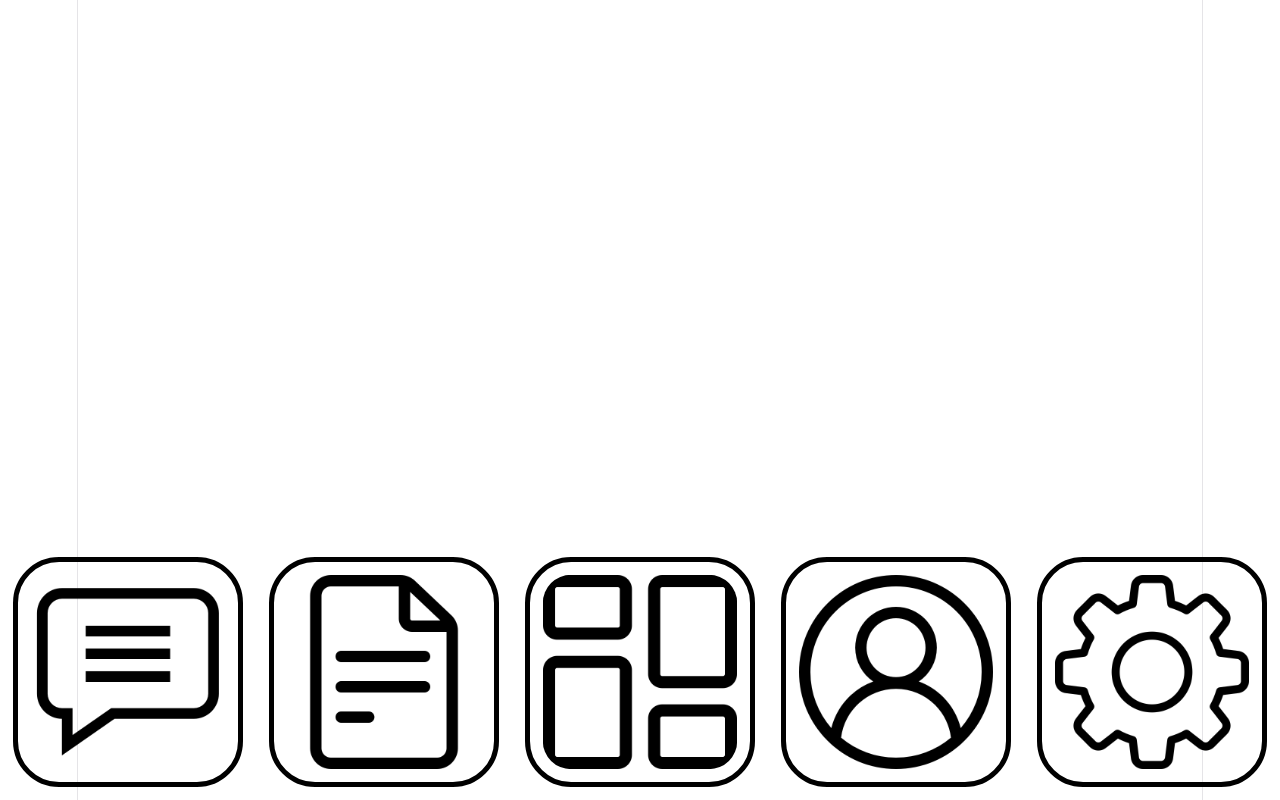
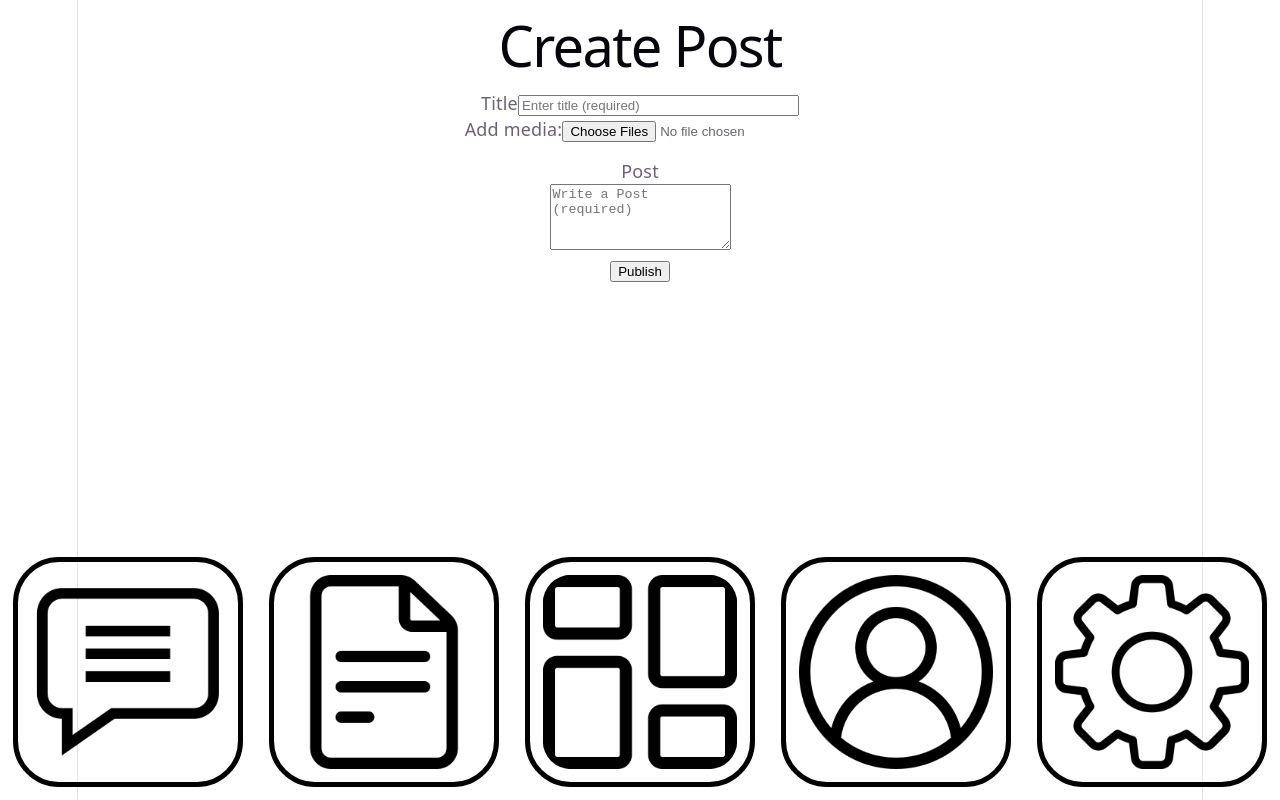
Before and after one commit to OverclockMediaCMS/OverclockMediaCMS, a React (Vite) app: page /CreatePost in a window 1280 px wide. Before the commit this address had no page. Built offline with nearby package versions, Linux system fonts and the light colour scheme.

Commit message:
On branch Tikhon_Test  Changes to be committed: 	modified:   package-lock.json 	modified:   src/App.tsx 	new file:   src/assets/create.png 	new file:   src/screens/CreatePost.tsx 	modified:   src/screens/Posts.tsx

```diff
--- a/src/App.tsx
+++ b/src/App.tsx
@@ -5,6 +5,8 @@ import { Profile } from "./screens/Profile";
 import { Posts } from "./screens/Posts";
 import { Media } from "./screens/Media";
 import { Navbar } from "./utilities/Navbar";
+import { CreatePost } from "./screens/CreatePost"
+
 
 export default function App(){
   return(
@@ -16,6 +18,7 @@ export default function App(){
         <Route path="/Settings" element={<Settings/>}/>
         <Route path="/Media" element={<Media/>}/>
         <Route path="/Posts" element={<Posts/>}/>
+        <Route path="/CreatePost" element={<CreatePost/>}/>
       </Routes>
     <Navbar/>
     </BrowserRouter>
--- /dev/null
+++ b/src/screens/CreatePost.tsx
@@ -0,0 +1,165 @@
+
+import { useState } from "react";
+
+// Define the shape of each preview item that will be stored in state.
+type PreviewFile = {
+  // Temporary URL generated by the browser for displaying the file.
+  url: string;
+
+  // MIME type of the file (e.g. image/png, video/mp4).
+  type: string;
+};
+
+export function CreatePost() {
+  // State used to store all selected media files for preview.
+  const [previews, setPreviews] = useState<PreviewFile[]>([]);
+
+  // Runs whenever the user selects files.
+  function handleFiles(event: React.ChangeEvent<HTMLInputElement>) {
+    // Get the FileList from the input element.
+    const files = event.target.files;
+
+    // Exit early if no files were selected.
+    if (!files) return;
+
+    // Temporary array to collect valid media files.
+    const mediaFiles: PreviewFile[] = [];
+
+    // Convert FileList into a normal array and loop through it.
+    Array.from(files).forEach((file) => {
+      // Only accept images and videos.
+      if (
+        file.type.startsWith("image/") ||
+        file.type.startsWith("video/")
+      ) {
+        // Create a temporary browser URL for the file.
+        // This lets us display it without uploading it.
+        const objectUrl = URL.createObjectURL(file);
+
+        // Store the URL and file type.
+        mediaFiles.push({
+          url: objectUrl,
+          type: file.type,
+        });
+      }
+    });
+
+    // Save all previews into React state.
+    // This triggers a re-render.
+    setPreviews(mediaFiles);
+  }
+
+  return (
+    <div>
+      {/* Form heading */}
+      <h1>Create Post</h1>
+
+      {/* Form for creating a new post */}
+      <form
+        encType="multipart/form-data"
+        method="post"
+        name="fileinfo"
+        id="fileinfo"
+      >
+        {/* Title input */}
+        <p>
+          <label>
+            Title
+            <input
+              type="text"
+              placeholder="Enter title (required)"
+              required
+              size={32}
+              maxLength={64}
+            />
+          </label>
+        </p>
+
+        {/* Media upload field */}
+        <p>
+          <label>
+            Add media:
+
+            <input
+              type="file"
+
+              // Input name used when form is submitted.
+              name="media"
+
+              // Allow selecting multiple files.
+              multiple
+
+              // Restrict file picker to images and videos.
+              accept="image/*,video/*"
+
+              // Run handleFiles whenever files are selected.
+              onChange={handleFiles}
+            />
+          </label>
+        </p>
+
+        {/* Preview container */}
+        <div
+          style={{
+            display: "flex",
+            flexWrap: "wrap",
+            gap: "12px",
+            marginBottom: "16px",
+          }}
+        >
+          {/* Loop through all selected files */}
+          {previews.map((file, index) => (
+            <div key={index}>
+              {/* If the file is an image, render an image preview */}
+              {file.type.startsWith("image/") ? (
+                <img
+                  src={file.url}
+                  alt={`Preview ${index}`}
+                  style={{
+                    width: 200,
+                    maxHeight: 200,
+                    objectFit: "cover",
+                  }}
+                />
+              ) : (
+                /* Otherwise render a video preview */
+                <video
+                  src={file.url}
+
+                  // Show play/pause controls.
+                  controls
+
+                  style={{
+                    width: 200,
+                    maxHeight: 200,
+                  }}
+                />
+              )}
+            </div>
+          ))}
+        </div>
+
+        {/* Post content textarea */}
+        <div>
+          <label htmlFor="Post">Post</label>
+
+          <br />
+
+          <textarea
+            id="Post"
+            name="Post"
+            placeholder="Write a Post (required)"
+            required
+            rows={4}
+            maxLength={2000}
+          />
+        </div>
+
+        {/* Submit button */}
+        <p>
+          <input type="submit" value="Publish" />
+        </p>
+      </form>
+    </div>
+  );
+}
--- a/src/screens/Posts.tsx
+++ b/src/screens/Posts.tsx
@@ -3,18 +3,28 @@ import type { Post } from "../models";
 import { getFromEndpoint } from "../utilities/helpers";
 import { PostDisplay } from "../utilities/post";
 
-export function Posts(){
+
+import { Link } from "react-router-dom";
+
+export function Posts() {
   const [posts, setPosts] = useState<Array<Post>>([])
-    useEffect (() => {
+  useEffect(() => {
     const fetchData = async () => {
       let u = await getFromEndpoint("posts");
-        let posts : Array<Post> = u;
+      let posts: Array<Post> = u;
       setPosts(posts);
     }
     fetchData();
   }, []);
-  return(
+  return (
     <div>
+
+      <Link to="/CreatePost">
+        <button type="button">
+          +create
+        </button>
+      </Link>;
+
       <ul> {posts.map((post) => (
         <PostDisplay
           key={post.id}
```
Also changed, not shown: src/assets/create.png (added), 1 other file (tests, documents, lock files or other folders). Lines whose indentation alone changed are shown as unchanged.
